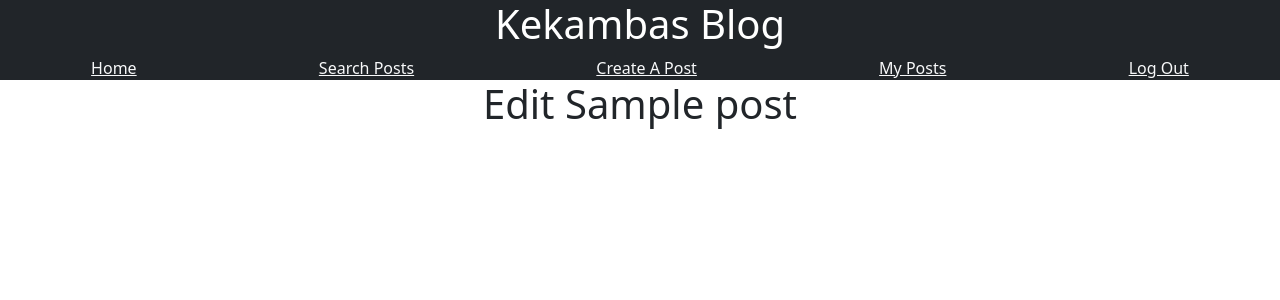
After one commit to kmehner/kekambas_flask_blog, a Flask app: page /blog/edit-posts/1 in a window 1280 px wide. The commit adds this page. Shown: the top 300 px of the page. Run offline with Flask 2, Linux system fonts and the light colour scheme; a user stored in the database is signed in; tables that the repository leaves empty hold one stand-in row (values such as "Sample post"); some libraries are stand-ins or nearby versions.

Commit message:
Add post edit page, can only access page if logged in and author of post

```diff
--- a/app/blueprints/blog/models.py
+++ b/app/blueprints/blog/models.py
@@ -16,3 +16,9 @@ class Post(db.Model):
 
     def __repr__(self):
         return f"<Post|{self.title}>"
+
+    def update(self, **kwargs):
+        for key, value in kwargs.items():
+            if key in {'title', 'body'}:
+                setattr(self, key, value)
+        db.session.commit()
--- a/app/blueprints/blog/routes.py
+++ b/app/blueprints/blog/routes.py
@@ -33,14 +33,7 @@ def my_posts():
     return render_template('my_posts.html', title=title, posts=posts)
 
 
-@blog.route('/posts/<post_id>')
-@login_required
-def single_post(post_id):
-    post = Post.query.get_or_404(post_id)
-    title = post.title
-    return render_template('post_detail.html', title=title, post=post)
-
-
+# Get all posts that match search
 @blog.route('/search-posts', methods=['GET', 'POST'])
 def search_posts():
     title = 'Search'
@@ -50,3 +43,25 @@ def search_posts():
         term = form.search.data
         posts = Post.query.filter( (Post.title.ilike(f'%{term}%')) | (Post.body.ilike(f'%{term}%')) ).all()
     return render_template('search_posts.html', title=title, posts=posts, form=form)
+
+
+# Get A Single Post by ID
+@blog.route('/posts/<post_id>')
+@login_required
+def single_post(post_id):
+    post = Post.query.get_or_404(post_id)
+    title = post.title
+    return render_template('post_detail.html', title=title, post=post)
+
+
+# Edit a Single Post by ID
+@blog.route('/edit-posts/<post_id>')
+@login_required
+def edit_post(post_id):
+    post = Post.query.get_or_404(post_id)
+    if post.author != current_user:
+        flash('You do not have edit access to this post.', 'danger')
+        return redirect(url_for('blog.my_posts'))
+    title = f"Edit {post.title}"
+
+    return render_template('post_edit.html', title=title, post=post)
--- a/app/templates/my_posts.html
+++ b/app/templates/my_posts.html
@@ -13,7 +13,7 @@
             <div>
                 <cite>&mdash; {{ p.author }}</cite>
             </div>
-            <a href="#" class="btn btn-success">Edit</a>
+            <a href="{{ url_for('blog.edit_post', post_id=p.id) }}" class="btn btn-success">Edit</a>
             <a href="#" class="btn btn-danger">Delete</a>
         </div>
     </div>
--- /dev/null
+++ b/app/templates/post_edit.html
@@ -0,0 +1,8 @@
+{% extends 'base.html' %}
+
+
+{% block content %}
+
+<h1 class="text-center">Edit {{ post.title }}</h1>
+
+{% endblock content %}
```
